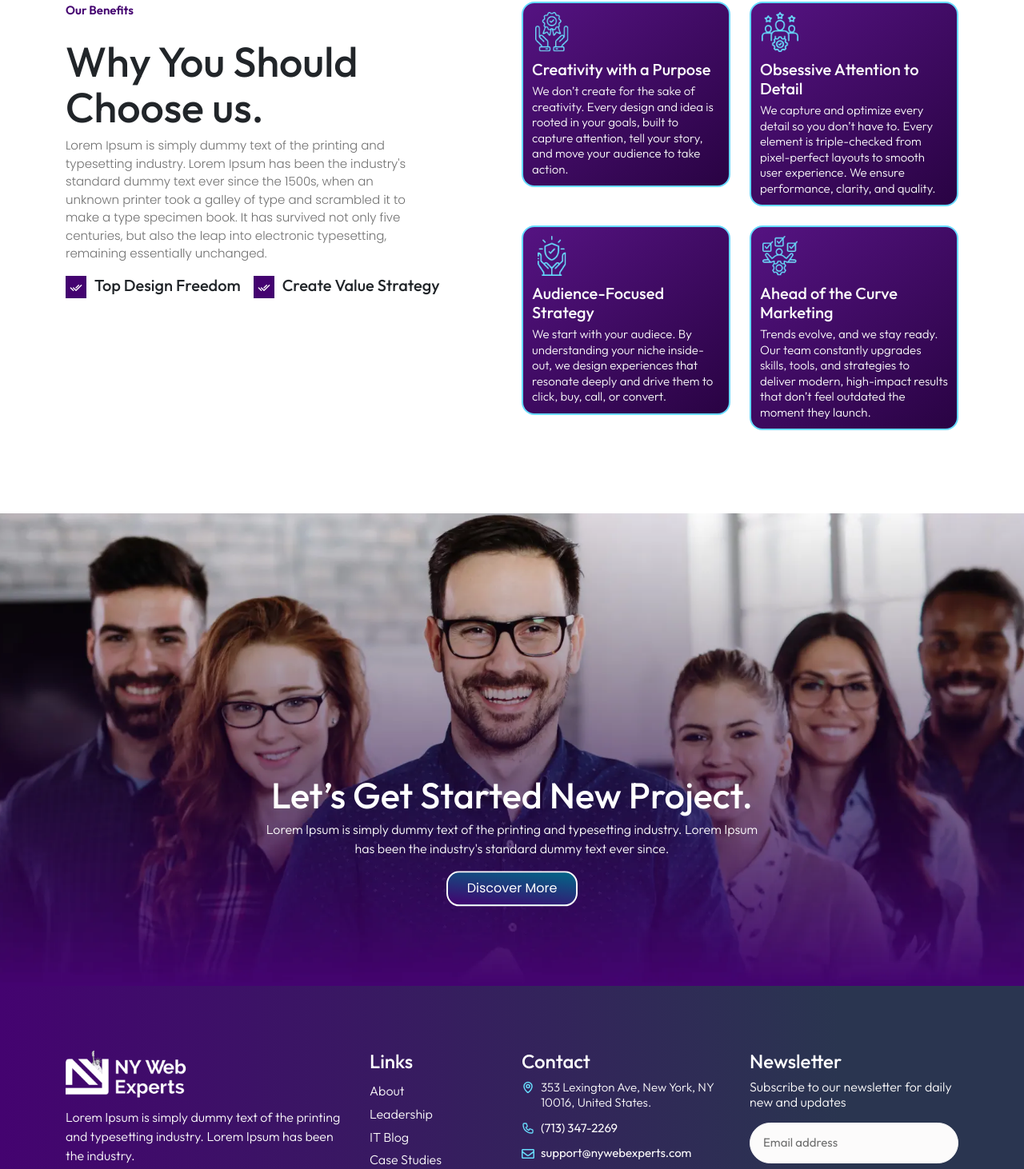
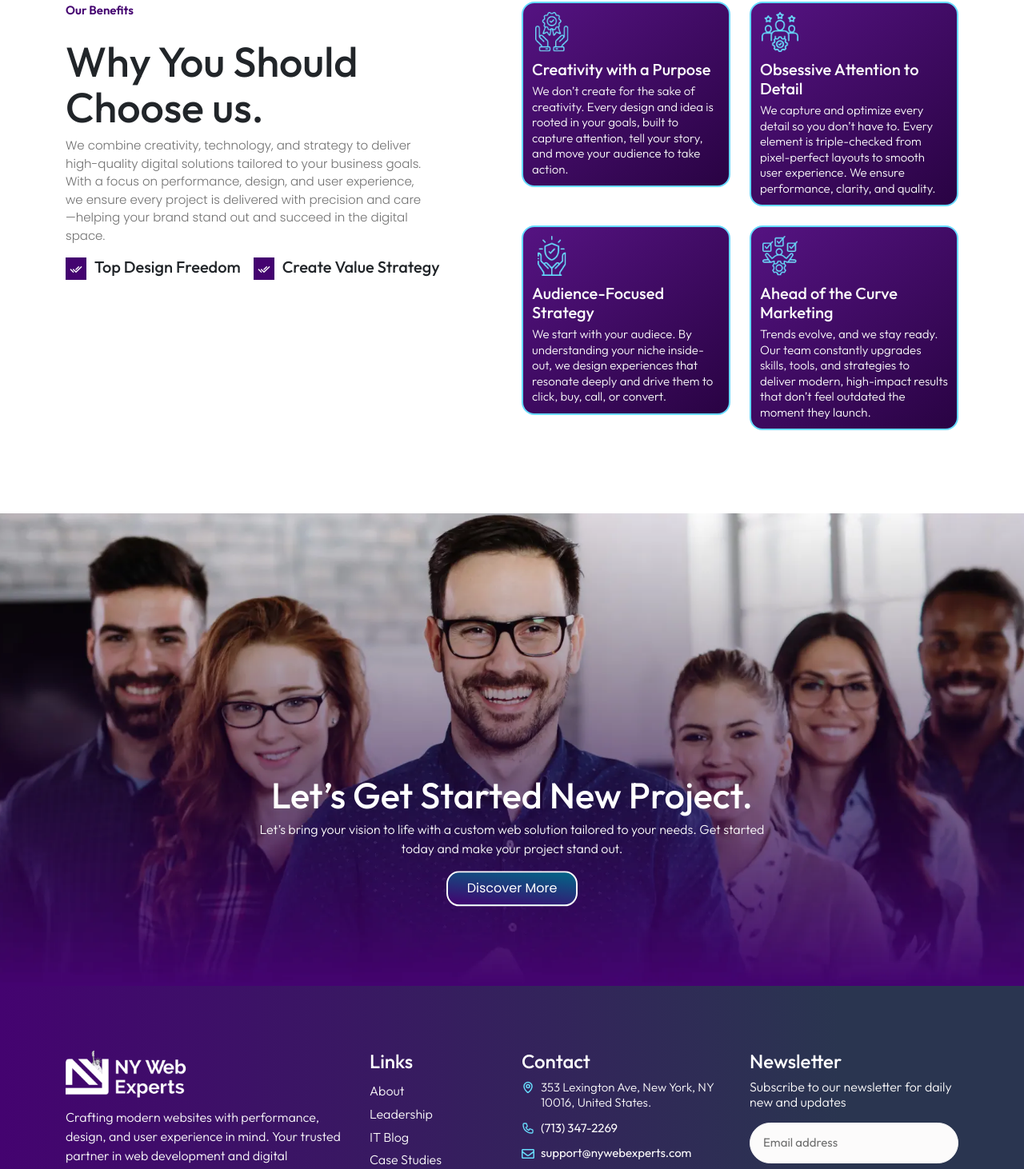
Before and after one commit to sigmatech360/ny-web-experts, a React (Vite) app: page /ny-web-experts/pricing in a window 1280 px wide. Shown: the part 2186-3648 px from the top of the page at 80% size. Built offline with nearby package versions, Linux system fonts and the light colour scheme; no server answers.

Commit message:
dummy content update

```diff
--- a/src/components/DefaultLayout/Footer/index.jsx
+++ b/src/components/DefaultLayout/Footer/index.jsx
@@ -1,5 +1,5 @@
 import React, { useState } from "react";
-import { toast } from 'react-toastify';
+import { toast } from "react-toastify";
 
 import { Link } from "react-router-dom";
 import logo from "../../../assets/images/logo.webp";
@@ -85,8 +85,9 @@ const Footer = () => {
                   </Link>
                 </div>
                 <p>
-                  Lorem Ipsum is simply dummy text of the printing and
-                  typesetting industry. Lorem Ipsum has been the industry.
+                  Crafting modern websites with performance, design, and user
+                  experience in mind. Your trusted partner in web development
+                  and digital innovation.
                 </p>
                 <div className="header_social-icons">
                   <a
@@ -117,7 +118,7 @@ const Footer = () => {
                   >
                     {/* <RiPinterestLine /> */}
                     {/* <FaLinkedinIn /> */}
-                    <CiLinkedin  />
+                    <CiLinkedin />
                   </a>
                 </div>
               </div>
--- a/src/components/GetStarted/index.jsx
+++ b/src/components/GetStarted/index.jsx
@@ -1,11 +1,14 @@
 import React from "react";
 import { Link } from "react-router-dom";
 
-import getstartedimg from "../../assets/images/get-started-img.webp"
+import getstartedimg from "../../assets/images/get-started-img.webp";
 
 const GetStarted = (props) => {
   return (
-    <section className="getStarted-sec" style={{backgroundImage: `url(${props.bgImage || getstartedimg}`}}>
+    <section
+      className="getStarted-sec"
+      style={{ backgroundImage: `url(${props.bgImage || getstartedimg}` }}
+    >
       <div className="container">
         <div className="row justify-content-center">
           <div className="col-xl-7">
@@ -16,9 +19,7 @@ const GetStarted = (props) => {
               </h2>
               <p data-aos="fade-up" data-aos-duration="2000">
                 {props.secDescription ||
-                  `Lorem Ipsum is simply dummy text of the printing and typesetting
-                industry. Lorem Ipsum has been the industry's standard dummy
-                text ever since.`}
+                  `Let’s bring your vision to life with a custom web solution tailored to your needs. Get started today and make your project stand out.`}
               </p>
               <Link
                 to={"/contact-us"}
--- a/src/screens/Blogs/index.jsx
+++ b/src/screens/Blogs/index.jsx
@@ -45,35 +45,35 @@ const blogCardsData = [
     image: blogimg2,
     name: "Ten Ways of Lying about Your Relationship",
     description:
-      "Lorem Ipsum is simply dummy text of the printing and typesetting industry. Lorem Ipsum has been the industry's standard dummy text ever.",
+      "A strong website design builds trust, improves user experience, and boosts conversions. Discover how the right design sets your business apart.",
   },
   {
     id: 6,
     image: blogimg3,
     name: "Ten Ways of Lying about Your Relationship",
     description:
-      "Lorem Ipsum is simply dummy text of the printing and typesetting industry. Lorem Ipsum has been the industry's standard dummy text ever.",
+      "A strong website design builds trust, improves user experience, and boosts conversions. Discover how the right design sets your business apart.",
   },
   {
     id: 7,
     image: blogimg1,
     name: "Ten Ways of Lying about Your Relationship",
     description:
-      "Lorem Ipsum is simply dummy text of the printing and typesetting industry. Lorem Ipsum has been the industry's standard dummy text ever.",
+      "A strong website design builds trust, improves user experience, and boosts conversions. Discover how the right design sets your business apart.",
   },
   {
     id: 8,
     image: blogimg2,
     name: "Ten Ways of Lying about Your Relationship",
     description:
-      "Lorem Ipsum is simply dummy text of the printing and typesetting industry. Lorem Ipsum has been the industry's standard dummy text ever.",
+      "A strong website design builds trust, improves user experience, and boosts conversions. Discover how the right design sets your business apart.",
   },
   {
     id: 9,
     image: blogimg3,
     name: "Ten Ways of Lying about Your Relationship",
     description:
-      "Lorem Ipsum is simply dummy text of the printing and typesetting industry. Lorem Ipsum has been the industry's standard dummy text ever.",
+      "A strong website design builds trust, improves user experience, and boosts conversions. Discover how the right design sets your business apart.",
   },
 ];
 
@@ -84,7 +84,7 @@ const Blogs = () => {
 
       <BlogSec blogCardsData={blogCardsData} itemsPerPage={6} pagination />
       <GetCustomLogo />
-      <GetStarted  />
+      <GetStarted />
     </DefaultLayout>
   );
 };
--- a/src/screens/Portfolio/index.jsx
+++ b/src/screens/Portfolio/index.jsx
@@ -138,13 +138,11 @@ const Portfolio = () => {
                   Get Inspired By Our Finest Work
                 </h2>
                 <p data-aos="fade-up" data-aos-duration="2000">
-                  Lorem Ipsum is simply dummy text of the printing and
-                  typesetting industry. Lorem Ipsum has been the industry's
-                  standard dummy text ever since the 1500s, when an unknown
-                  printer took a galley of type and scrambled it to make a type
-                  specimen book. It has survived not only five centuries, but
-                  also the leap into electronic typesetting, remaining
-                  essentially unchanged.
+                  Discover how we turn ideas into impactful digital experiences.
+                  Our portfolio showcases the creativity, precision, and
+                  innovation that define every project we deliver. From sleek
+                  websites to robust applications, our work speaks for itself —
+                  inspiring brands to grow and thrive in the digital world.
                 </p>
               </div>
             </div>
--- a/src/screens/Pricing/index.jsx
+++ b/src/screens/Pricing/index.jsx
@@ -89,13 +89,12 @@ const Pricing = () => {
                 <p className="sec-tag purpleColor mb-4">Our Benefits</p>
                 <h2>Why You Should Choose us.</h2>
                 <p className="poppins grayColor pe-xl-5 me-xl-5 pe-0 me-0">
-                  Lorem Ipsum is simply dummy text of the printing and
-                  typesetting industry. Lorem Ipsum has been the industry's
-                  standard dummy text ever since the 1500s, when an unknown
-                  printer took a galley of type and scrambled it to make a type
-                  specimen book. It has survived not only five centuries, but
-                  also the leap into electronic typesetting, remaining
-                  essentially unchanged.
+                  We combine creativity, technology, and strategy to deliver
+                  high-quality digital solutions tailored to your business
+                  goals. With a focus on performance, design, and user
+                  experience, we ensure every project is delivered with
+                  precision and care—helping your brand stand out and succeed in
+                  the digital space.
                 </p>
                 <div className="d-flex flex-wrap gap-3">
                   <div className={`content-with-icon-item blue-icon flex-row`}>
```
